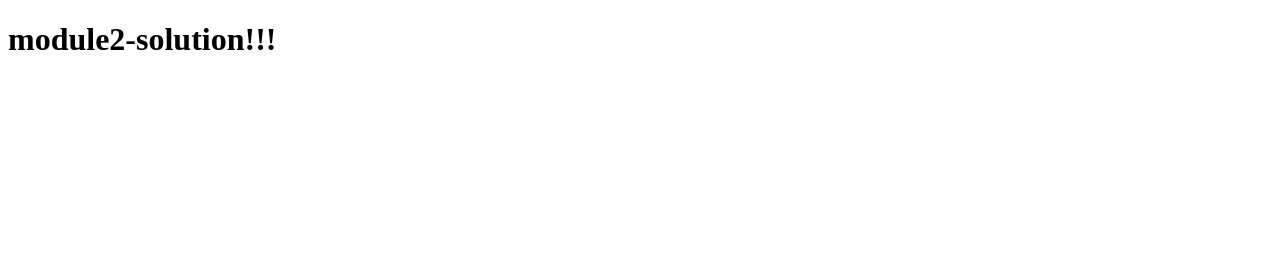
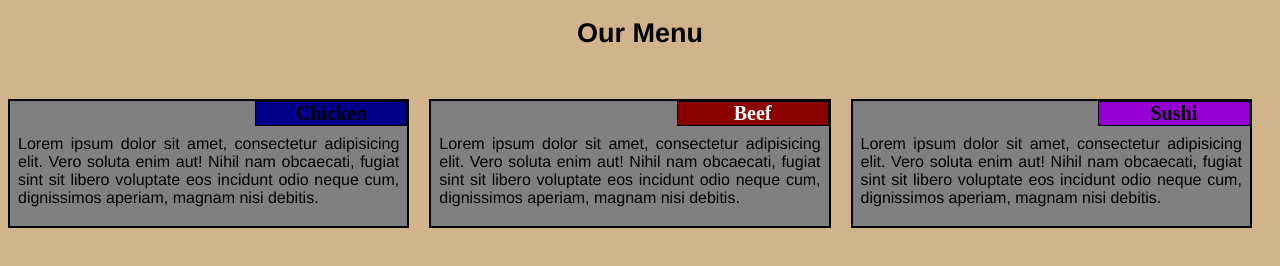
Before and after one commit to lukasGuzys/module2-solution, a plain HTML site: page module2-solution/index.html in a window 1280 px wide. Drawn offline with Linux system fonts and the light colour scheme.

Commit message:
LukasPage

```diff
--- /dev/null
+++ b/module2-solution/css/LukasPage.css
@@ -0,0 +1,92 @@
+
+{
+  box-sizing: border-box;
+}
+body{
+background-color: #D2B48C;
+}
+
+
+h1 {
+	font-size: 27px;
+	font-family: Helvetica;
+	text-align: center;
+	color: solid black;
+	margin-bottom: 30px;
+
+}
+
+p {
+	padding: 15px 5px 0px 5px;
+	font-family: Helvetica;
+	font-size: 16px;
+	position: relative;
+}
+
+.section {
+	background-color: grey;
+   	border: 2px solid black;
+   	margin-top: 20px;
+   	margin-right: 20px;
+   	padding: 3px;
+   	text-align: justify;
+   	position: relative;
+ }
+
+span {
+	font-size: 20px;
+	width: 150px;
+	border: 1px solid black;
+	font-weight: bold;
+	text-align: center;
+float: right; top :0; right: 0; margin: 0;
+	position: absolute;
+}
+#pp1 {
+	background-color: #00008B;
+	color: solid black;
+}
+#pp2 {
+	background-color: #8B0000;
+	color: white;
+}
+#pp3 {
+	background-color: #9400D3;
+	color: solid black;
+}
+}
+
+.row {
+	width: 100%;
+}
+
+/********** Large devices only **********/
+
+@media (min-width: 992px) {
+
+  .col-lg-4 {
+    width: 33.33%;
+    float: left;
+	}
+}
+
+/********** Medium devices only **********/
+@media (min-width: 768px) and (max-width: 991px) {
+
+  .col-md-6 {
+    width: 50%;
+    float: left;
+  }
+  .col-md-12 {
+    width: 100%;
+    float: left;
+  }
+}
+/********** Small devices only **********/
+@media (max-width: 767px)  {
+
+  .col-sx-12 {
+  	float: left;
+    width: 100%;
+  }
+}
--- a/module2-solution/index.html
+++ b/module2-solution/index.html
@@ -1,9 +1,35 @@
-<!DOCTYPE html>
+<!doctype html>
 <html>
 <head>
-	<title>module2-solution</title>
+<link rel="stylesheet" href="css\LukasPage.css">
+<meta charset="utf-8">
+<meta name='viewport' content='width=device-width, initial-scale=1'>
+<title>Module 2 solution</title>
 </head>
 <body>
-<h1>module2-solution!!!</h1>
+<h1>Our Menu</h1>
+<div class='row'>
+  <div class='col-lg-4 col-md-6 sx-12'>
+    <div class='section'>
+      <span id='pp1'>Chicken</span>
+        <p>Lorem ipsum dolor sit amet, consectetur adipisicing elit. Vero soluta enim aut! Nihil nam obcaecati, fugiat sint sit libero voluptate eos incidunt odio neque cum, dignissimos aperiam, magnam nisi debitis.
+</p>
+    </div>
+  </div>
+  <div class='col-lg-4 col-md-6 sx-12'>
+    <div class='section'>
+      <span id='pp2'>Beef</span>
+        <p>Lorem ipsum dolor sit amet, consectetur adipisicing elit. Vero soluta enim aut! Nihil nam obcaecati, fugiat sint sit libero voluptate eos incidunt odio neque cum, dignissimos aperiam, magnam nisi debitis.
+</p>
+    </div>
+  </div>
+  <div class='col-lg-4 col-md-12 sx-12'>
+    <div class='section'>
+      <span id='pp3'>Sushi</span>
+        <p>Lorem ipsum dolor sit amet, consectetur adipisicing elit. Vero soluta enim aut! Nihil nam obcaecati, fugiat sint sit libero voluptate eos incidunt odio neque cum, dignissimos aperiam, magnam nisi debitis.
+</p>
+    </div>
+  </div>
+</div>
 </body>
 </html>
```
Also changed, not shown: module2-solution/css/LukasPage.html (deleted, +0 -97 lines).
